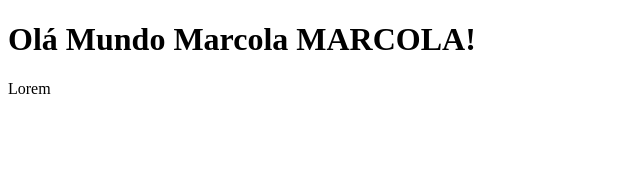
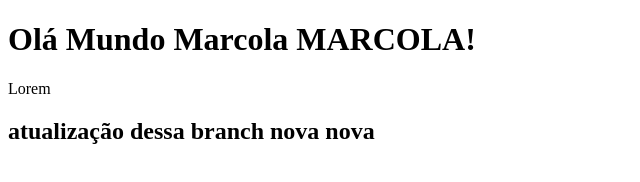
Before and after one commit to cathio-dev/Como-trabalhar-com-Git-e-GitHub-no-VsCode, a plain HTML site: page index.html in a window 1280 px wide. Shown: the whole page, without its empty margins (0-640 px from the left). Drawn offline with Linux system fonts and the light colour scheme.

Commit message:
atualização nova

```diff
--- a/index.html
+++ b/index.html
@@ -9,5 +9,6 @@
     <h1>Olá Mundo Marcola MARCOLA!</h1>
     <p>Lorem
     </p>
+    <h2> atualização dessa branch nova nova</h2>
 </body>
 </html>
```
